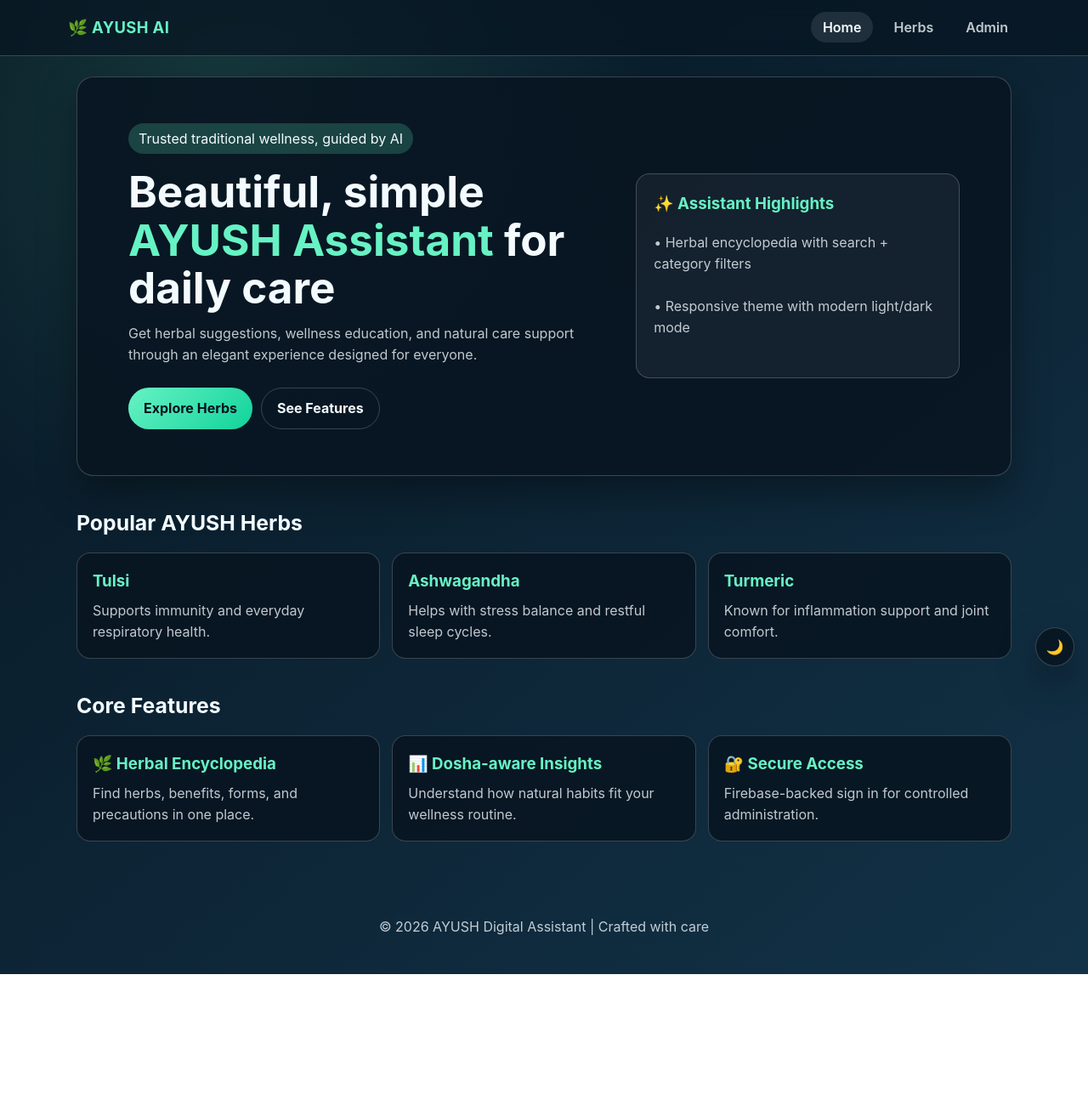
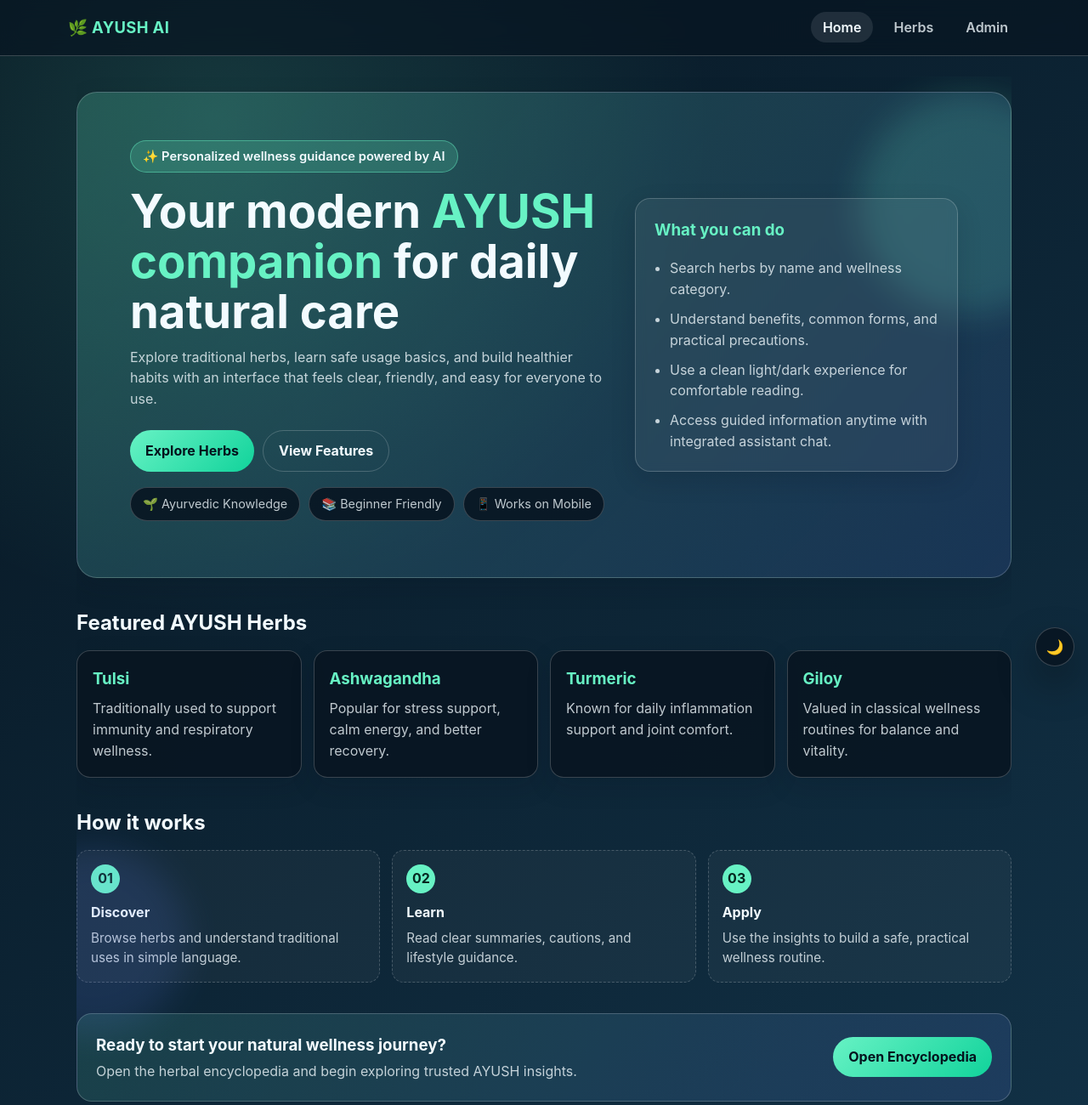
Before and after one commit to unenterprisesindia-art/ayush-ai-assistant, a plain HTML site: page index.html in a window 1280 px wide. Shown: the top 1300 px of the page at 85% size. Before the commit the page ends 1146 px from the top, so only its background shows below. Drawn offline with Linux system fonts and the light colour scheme.

Commit message:
Update index.html

```diff
--- a/index.html
+++ b/index.html
@@ -6,31 +6,235 @@
   <title>AYUSH AI Assistant</title>
   <link rel="stylesheet" href="theme.css">
   <style>
+    :root {
+      --hero-gradient: linear-gradient(135deg, rgba(103, 242, 196, 0.22), rgba(92, 131, 255, 0.14));
+      --glass-bg: rgba(255, 255, 255, 0.06);
+      --soft-shadow: 0 10px 30px rgba(10, 16, 30, 0.14);
+      --strong-shadow: 0 18px 45px rgba(10, 16, 30, 0.2);
+    }
+
+    .landing {
+      position: relative;
+      overflow: hidden;
+    }
+
+    .blob {
+      position: absolute;
+      border-radius: 999px;
+      filter: blur(20px);
+      opacity: 0.5;
+      pointer-events: none;
+      z-index: 0;
+    }
+
+    .blob.one {
+      width: 260px;
+      height: 260px;
+      top: 20px;
+      right: -80px;
+      background: rgba(103, 242, 196, 0.35);
+    }
+
+    .blob.two {
+      width: 220px;
+      height: 220px;
+      bottom: 80px;
+      left: -90px;
+      background: rgba(109, 137, 255, 0.28);
+    }
+
     .hero {
+      position: relative;
+      z-index: 1;
       margin-top: 18px;
-      padding: 54px min(6vw, 60px);
+      padding: 56px min(6vw, 62px);
       display: grid;
       grid-template-columns: 1.2fr 0.8fr;
-      gap: 26px;
+      gap: 24px;
       align-items: center;
+      border-radius: 24px;
+      background: var(--hero-gradient);
+      border: 1px solid var(--border);
+      box-shadow: var(--soft-shadow);
     }
-    .hero h1 { font-size: clamp(2rem, 4vw, 3.5rem); margin: 0 0 14px; line-height: 1.1; }
-    .hero p { margin: 0 0 26px; color: var(--text-muted); }
-    .hero-badge { display: inline-block; padding: 6px 12px; border-radius: 999px; margin-bottom: 16px; background: rgba(103, 242, 196, 0.2); }
-    .hero-actions { display: flex; gap: 10px; flex-wrap: wrap; }
-    .hero-side { padding: 20px; border-radius: 16px; border: 1px solid var(--border); background: rgba(255,255,255,0.05); }
-    .hero-side h3 { margin-top: 0; color: var(--accent); }
 
-    .section-title { margin: 36px 0 16px; font-size: 1.55rem; }
-    .grid { display: grid; grid-template-columns: repeat(auto-fit, minmax(220px, 1fr)); gap: 14px; }
-    .card { padding: 18px; border-radius: 16px; background: var(--surface-strong); border: 1px solid var(--border); }
-    .card h3 { margin: 0 0 8px; color: var(--accent); }
-    .card p { margin: 0; color: var(--text-muted); }
+    .hero h1 {
+      margin: 0 0 12px;
+      line-height: 1.08;
+      font-size: clamp(2rem, 4.5vw, 3.4rem);
+    }
 
-    footer { text-align: center; padding: 28px 12px 44px; color: var(--text-muted); }
+    .hero p {
+      color: var(--text-muted);
+      margin: 0 0 24px;
+      max-width: 62ch;
+    }
+
+    .hero-badge {
+      display: inline-flex;
+      align-items: center;
+      gap: 8px;
+      padding: 7px 14px;
+      border-radius: 999px;
+      margin-bottom: 16px;
+      border: 1px solid rgba(103, 242, 196, 0.45);
+      background: rgba(103, 242, 196, 0.18);
+      font-size: 0.92rem;
+      font-weight: 600;
+    }
+
+    .hero-actions {
+      display: flex;
+      flex-wrap: wrap;
+      gap: 10px;
+    }
+
+    .hero-side {
+      border-radius: 18px;
+      border: 1px solid var(--border);
+      background: var(--glass-bg);
+      padding: 22px;
+      box-shadow: var(--soft-shadow);
+      backdrop-filter: blur(6px);
+    }
+
+    .hero-side h3 {
+      margin-top: 0;
+      color: var(--accent);
+    }
+
+    .hero-side ul {
+      margin: 0;
+      padding-left: 18px;
+      color: var(--text-muted);
+      display: grid;
+      gap: 10px;
+    }
+
+    .section-title {
+      margin: 34px 0 14px;
+      font-size: 1.5rem;
+    }
+
+    .pill-row {
+      display: flex;
+      flex-wrap: wrap;
+      gap: 10px;
+      margin: 18px 0 10px;
+    }
+
+    .pill {
+      border: 1px solid var(--border);
+      background: var(--surface-strong);
+      padding: 8px 14px;
+      border-radius: 999px;
+      font-size: 0.9rem;
+      color: var(--text-muted);
+    }
+
+    .grid {
+      display: grid;
+      grid-template-columns: repeat(auto-fit, minmax(220px, 1fr));
+      gap: 14px;
+    }
+
+    .card {
+      padding: 18px;
+      border-radius: 16px;
+      background: var(--surface-strong);
+      border: 1px solid var(--border);
+      box-shadow: var(--soft-shadow);
+      transition: transform 0.22s ease, box-shadow 0.22s ease;
+    }
+
+    .card:hover {
+      transform: translateY(-4px);
+      box-shadow: var(--strong-shadow);
+    }
+
+    .card h3 {
+      margin: 0 0 8px;
+      color: var(--accent);
+    }
+
+    .card p {
+      margin: 0;
+      color: var(--text-muted);
+    }
+
+    .steps {
+      display: grid;
+      grid-template-columns: repeat(auto-fit, minmax(220px, 1fr));
+      gap: 14px;
+      counter-reset: flow;
+    }
+
+    .step {
+      counter-increment: flow;
+      padding: 16px;
+      border-radius: 14px;
+      border: 1px dashed var(--border);
+      background: rgba(255, 255, 255, 0.04);
+    }
+
+    .step::before {
+      content: "0" counter(flow);
+      display: inline-flex;
+      align-items: center;
+      justify-content: center;
+      width: 34px;
+      height: 34px;
+      border-radius: 999px;
+      margin-bottom: 10px;
+      font-weight: 700;
+      color: #04261f;
+      background: var(--accent);
+    }
+
+    .step h4 {
+      margin: 0 0 6px;
+      font-size: 1rem;
+    }
+
+    .step p {
+      margin: 0;
+      color: var(--text-muted);
+      font-size: 0.95rem;
+    }
+
+    .cta {
+      margin-top: 36px;
+      border: 1px solid var(--border);
+      border-radius: 18px;
+      padding: 22px;
+      background: linear-gradient(130deg, rgba(103, 242, 196, 0.14), rgba(109, 137, 255, 0.14));
+      display: flex;
+      align-items: center;
+      justify-content: space-between;
+      gap: 12px;
+      flex-wrap: wrap;
+    }
+
+    .cta h3 {
+      margin: 0 0 4px;
+    }
+
+    .cta p {
+      margin: 0;
+      color: var(--text-muted);
+    }
+
+    footer {
+      text-align: center;
+      padding: 28px 12px 44px;
+      color: var(--text-muted);
+    }
 
     @media (max-width: 900px) {
-      .hero { grid-template-columns: 1fr; }
+      .hero {
+        grid-template-columns: 1fr;
+        padding: 36px 20px;
+      }
     }
   </style>
 </head>
@@ -46,45 +250,76 @@
     </ul>
   </nav>
 
-  <main class="page-shell">
-    <section class="hero glass">
+  <main class="page-shell landing">
+    <span class="blob one"></span>
+    <span class="blob two"></span>
+
+    <section class="hero">
       <div>
-        <span class="hero-badge">Trusted traditional wellness, guided by AI</span>
-        <h1>Beautiful, simple <span style="color:var(--accent)">AYUSH Assistant</span> for daily care</h1>
-        <p>Get herbal suggestions, wellness education, and natural care support through an elegant experience designed for everyone.</p>
+        <span class="hero-badge">✨ Personalized wellness guidance powered by AI</span>
+        <h1>Your modern <span style="color:var(--accent)">AYUSH companion</span> for daily natural care</h1>
+        <p>Explore traditional herbs, learn safe usage basics, and build healthier habits with an interface that feels clear, friendly, and easy for everyone to use.</p>
         <div class="hero-actions">
           <a href="herbs.html" class="btn">Explore Herbs</a>
-          <a href="#features" class="btn secondary">See Features</a>
+          <a href="#features" class="btn secondary">View Features</a>
+        </div>
+
+        <div class="pill-row">
+          <span class="pill">🌱 Ayurvedic Knowledge</span>
+          <span class="pill">📚 Beginner Friendly</span>
+          <span class="pill">📱 Works on Mobile</span>
         </div>
       </div>
+
       <aside class="hero-side">
-        <h3>✨ Assistant Highlights</h3>
-        <p>• Herbal encyclopedia with search + category filters</p>
-        <p>• Responsive theme with modern light/dark mode</p>
+        <h3>What you can do</h3>
+        <ul>
+          <li>Search herbs by name and wellness category.</li>
+          <li>Understand benefits, common forms, and practical precautions.</li>
+          <li>Use a clean light/dark experience for comfortable reading.</li>
+          <li>Access guided information anytime with integrated assistant chat.</li>
+        </ul>
       </aside>
     </section>
 
     <section id="features">
-      <h2 class="section-title">Popular AYUSH Herbs</h2>
+      <h2 class="section-title">Featured AYUSH Herbs</h2>
       <div class="grid">
-        <article class="card"><h3>Tulsi</h3><p>Supports immunity and everyday respiratory health.</p></article>
-        <article class="card"><h3>Ashwagandha</h3><p>Helps with stress balance and restful sleep cycles.</p></article>
-        <article class="card"><h3>Turmeric</h3><p>Known for inflammation support and joint comfort.</p></article>
+        <article class="card"><h3>Tulsi</h3><p>Traditionally used to support immunity and respiratory wellness.</p></article>
+        <article class="card"><h3>Ashwagandha</h3><p>Popular for stress support, calm energy, and better recovery.</p></article>
+        <article class="card"><h3>Turmeric</h3><p>Known for daily inflammation support and joint comfort.</p></article>
+        <article class="card"><h3>Giloy</h3><p>Valued in classical wellness routines for balance and vitality.</p></article>
       </div>
 
-      <h2 class="section-title">Core Features</h2>
-      <div class="grid">
-        <article class="card"><h3>🌿 Herbal Encyclopedia</h3><p>Find herbs, benefits, forms, and precautions in one place.</p></article>
-        <article class="card"><h3>📊 Dosha-aware Insights</h3><p>Understand how natural habits fit your wellness routine.</p></article>
-        <article class="card"><h3>🔐 Secure Access</h3><p>Firebase-backed sign in for controlled administration.</p></article>
+      <h2 class="section-title">How it works</h2>
+      <div class="steps">
+        <article class="step">
+          <h4>Discover</h4>
+          <p>Browse herbs and understand traditional uses in simple language.</p>
+        </article>
+        <article class="step">
+          <h4>Learn</h4>
+          <p>Read clear summaries, cautions, and lifestyle guidance.</p>
+        </article>
+        <article class="step">
+          <h4>Apply</h4>
+          <p>Use the insights to build a safe, practical wellness routine.</p>
+        </article>
       </div>
+
+      <section class="cta">
+        <div>
+          <h3>Ready to start your natural wellness journey?</h3>
+          <p>Open the herbal encyclopedia and begin exploring trusted AYUSH insights.</p>
+        </div>
+        <a href="herbs.html" class="btn">Open Encyclopedia</a>
+      </section>
     </section>
-
-
   </main>
 
   <footer>© 2026 AYUSH Digital Assistant | Crafted with care</footer>
-<script>
+
+  <script>
     window.watsonAssistantChatOptions = {
       integrationID: "8e32cc13-c4cb-4bdd-9363-9ba3445d6135",
       region: "au-syd",
```
